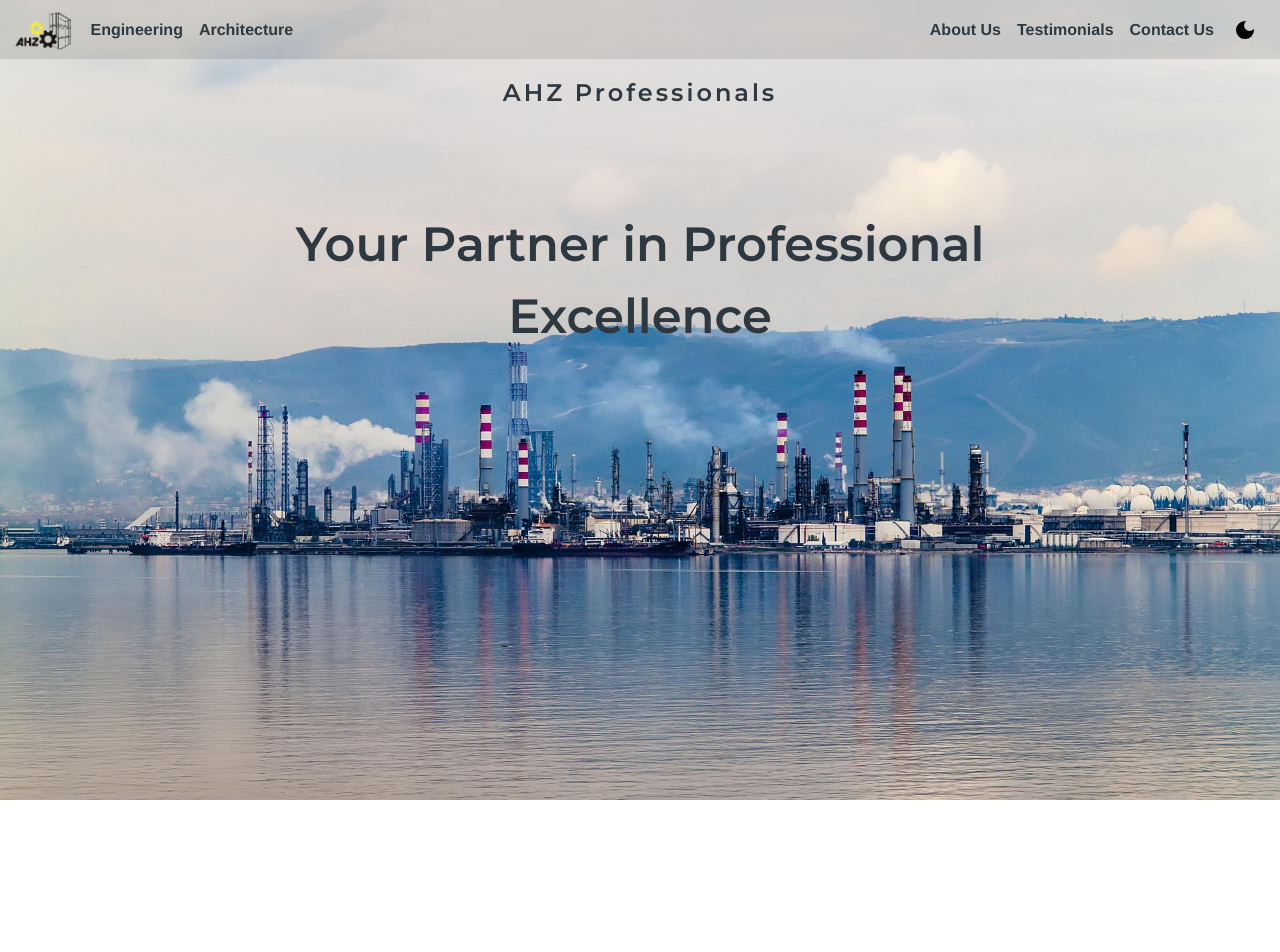
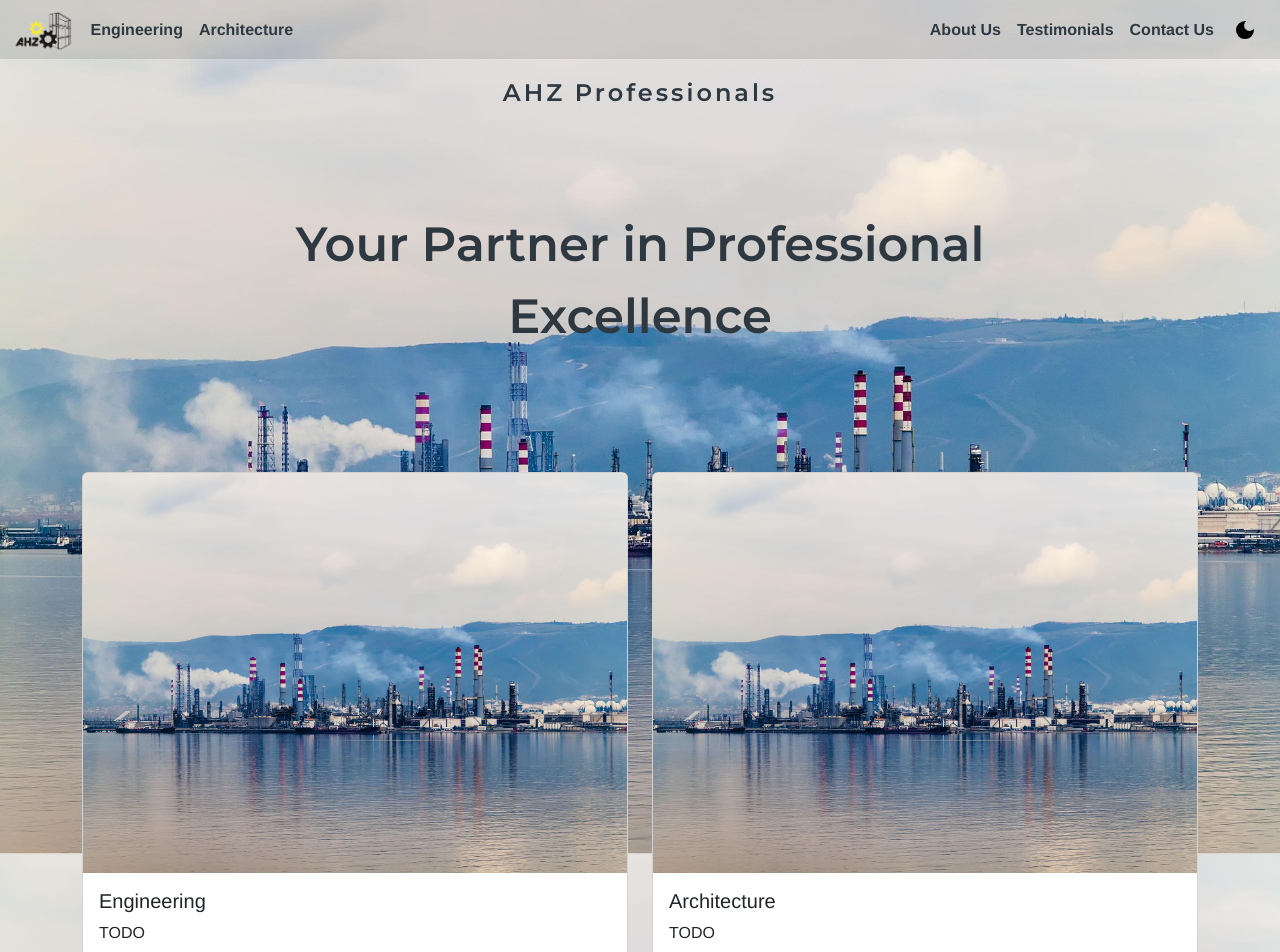
Before and after one commit to Flamingsides/ahzp, a React (Vite) app: page / in a window 1280 px wide. Shown: the top 952 px of the page. Before the commit the page ends 800 px from the top, so only its background shows below. Built offline with nearby package versions, Linux system fonts and the light colour scheme.

Commit message:
Added Card components to Home and separated components into separat folder

```diff
--- a/src/App.css
+++ b/src/App.css
@@ -2,6 +2,7 @@
     margin: 0;
     padding: 0;
     box-sizing: border-box;
+    transition: all 0.4s ease;
 }
 
 :root {
--- a/src/App.tsx
+++ b/src/App.tsx
@@ -59,7 +59,7 @@ function App() {
     <>
       <Navbar toggleDarkMode={toggleDarkMode} theme={theme}></Navbar>
       <Routes>
-        <Route path="/" element={<Home />} />
+        <Route path="/" element={<Home theme={theme} />} />
         <Route path="/engineering" element={<Engineering />} />
         <Route path="/architecture" element={<Architecture />} />
         <Route path="*" element={<PageNotFound />} />
--- /dev/null
+++ b/src/Components/Card/Card.css
@@ -0,0 +1,10 @@
+.card-img-top {
+    background-attachment: fixed;
+    background-position: center center;
+    background-size: cover;
+    background-repeat: no-repeat;
+    background-attachment: scroll;
+
+    width: 100%;
+    height: 400px;
+}
--- /dev/null
+++ b/src/Components/Card/Card.tsx
@@ -0,0 +1,33 @@
+import "./Card.css";
+
+import { Link } from "react-router-dom";
+
+interface Props {
+  theme: string;
+  bgLight: string;
+  bgDark: string;
+  title: string;
+  desc: string;
+  link: string;
+  linkText: string;
+}
+
+function Card({ theme, bgLight, bgDark, title, desc, link, linkText }: Props) {
+  return (
+    <div className="card">
+      <div
+        className="card-img-top"
+        style={{
+          backgroundImage: theme === "dark" ? bgLight : bgDark,
+        }}
+      ></div>
+      <div className="card-body">
+        <h5 className="card-title">{title}</h5>
+        <p className="card-text">{desc}</p>
+        <Link to={link}>{linkText}</Link>
+      </div>
+    </div>
+  );
+}
+
+export default Card;
--- /dev/null
+++ b/src/Components/Landing/Landing.css
@@ -0,0 +1,46 @@
+#landing {
+    /* background-image: linear-gradient(var(--transparent-light), #0000); */
+    /* background-color: var(--transparent-light); */
+    width: 100%;
+    font-family: "Montserrat", sans-serif;
+    text-align: center;
+    padding: 20px 10px;
+}
+
+.darkmode #landing {
+    background-color: #0000;
+    background-image: none;
+}
+
+#landing-title {
+    letter-spacing: 3px;
+    font-size: 24px;
+}
+
+#landing-caption {
+    margin: 100px 2%;
+    font-size: 48px;
+    /* color: white; */
+
+    /* text-shadow: 1px 1px black; */
+    /* box-shadow: 0px 0px 30px 20px var(--transparent-light); */
+
+    /* transition: background-color 0.3s ease, box-shadow 0.3s ease; */
+}
+
+.darkmode #landing-caption {
+    color: var(--primary-color);
+    background-color: #0000;
+    box-shadow: none;
+    text-shadow: none;
+}
+
+@media screen and (max-width: 768px) {
+    #landing-caption {
+        font-size: 35px;
+
+        br {
+            display: none;
+        }
+    }
+}
--- /dev/null
+++ b/src/Components/Landing/Landing.tsx
@@ -0,0 +1,18 @@
+// This component is used in the Home component
+// which represents the Homepage
+
+import "./Landing.css";
+
+function Landing() {
+  return (
+    <div id="landing">
+      <h1 id="landing-title">AHZ Professionals</h1>
+      <p id="landing-caption">
+        Your Partner in Professional
+        <br /> Excellence
+      </p>
+    </div>
+  );
+}
+
+export default Landing;
--- a/src/Homepage/Home.css
+++ b/src/Homepage/Home.css
@@ -6,50 +6,3 @@
     /* background-color: red; */
     display: none;
 }
-
-#landing {
-    /* background-image: linear-gradient(var(--transparent-light), #0000); */
-    /* background-color: var(--transparent-light); */
-    width: 100%;
-    font-family: "Montserrat", sans-serif;
-    text-align: center;
-    padding: 20px 10px;
-}
-
-.darkmode #landing {
-    background-color: #0000;
-    background-image: none;
-}
-
-#landing-title {
-    letter-spacing: 3px;
-    font-size: 24px;
-}
-
-#landing-caption {
-    margin: 100px 2%;
-    font-size: 48px;
-    /* color: white; */
-
-    /* text-shadow: 1px 1px black; */
-    /* box-shadow: 0px 0px 30px 20px var(--transparent-light); */
-
-    /* transition: background-color 0.3s ease, box-shadow 0.3s ease; */
-}
-
-.darkmode #landing-caption {
-    color: var(--primary-color);
-    background-color: #0000;
-    box-shadow: none;
-    text-shadow: none;
-}
-
-@media screen and (max-width: 768px) {
-    #landing-caption {
-        font-size: 35px;
-
-        br {
-            display: none;
-        }
-    }
-}
--- a/src/Homepage/Home.tsx
+++ b/src/Homepage/Home.tsx
@@ -1,15 +1,44 @@
 import "./Home.css";
 
-function Home() {
+import Landing from "../Components/Landing/Landing";
+import Card from "../Components/Card/Card";
+
+interface Props {
+  theme: string;
+}
+
+function Home({ theme }: Props) {
   return (
     <>
-      <div id="landing">
-        <h1 id="landing-title">AHZ Professionals</h1>
-        <p id="landing-caption">
-          Your Partner in Professional
-          <br /> Excellence
-        </p>
+      <Landing></Landing>
+
+      <div className="container">
+        <div className="row">
+          <div className="col">
+            <Card
+              theme={theme}
+              bgLight='url("/assets/oil-plant-bg-night-lights.jpg")'
+              bgDark='url("/assets/oil-plant-bg.jpg")'
+              title="Engineering"
+              desc="TODO"
+              link="/Engineering"
+              linkText="Explore Engineering!"
+            ></Card>
+          </div>
+          <div className="col">
+            <Card
+              theme={theme}
+              bgLight='url("/assets/oil-plant-bg-night-lights.jpg")'
+              bgDark='url("/assets/oil-plant-bg.jpg")'
+              title="Architecture"
+              desc="TODO"
+              link="/Architecture"
+              linkText="Explore Architecture!"
+            ></Card>
+          </div>
+        </div>
       </div>
+
       <div id="placeholder">Hello, World!</div>
     </>
   );
```
